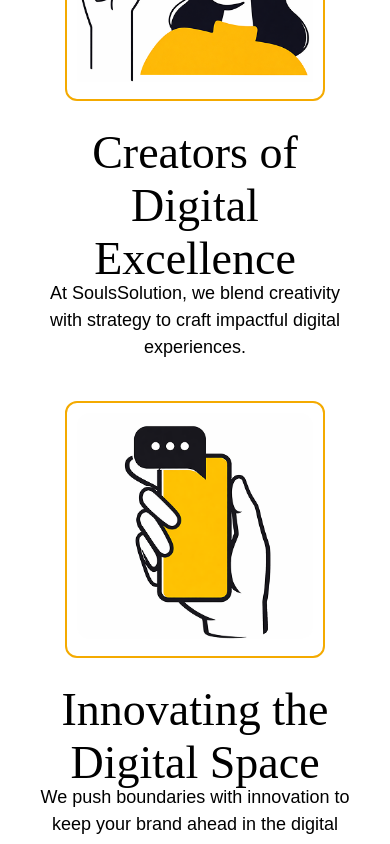
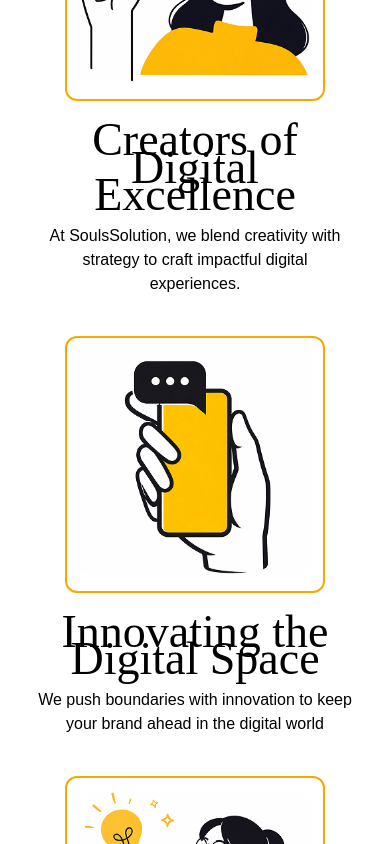
Before and after one commit to Kritikas8349/Digital_Marketing, a React (Vite) app: page / in a window 390 px wide. Shown: the part 1220-2064 px from the top of the page. Built offline with nearby package versions, Linux system fonts and the light colour scheme; a web font is replaced by a local one.

Commit message:
final push

```diff
--- a/src/components/Footer.css
+++ b/src/components/Footer.css
@@ -213,12 +213,12 @@
 @media(max-width:480px) {
 
     .top-heading {
-        line-height: 0.6;
+        line-height: 0.53;
         font-size: 54px;
     }
 
     .top-img {
-        margin-top: -26px;
+        margin-top: -33px;
         max-width: 150px;
     }
 
--- a/src/pages/Home.css
+++ b/src/pages/Home.css
@@ -329,11 +329,13 @@
 
     .text h3 {
       font-size: 46px;
-      margin-bottom: -5px;
+      /* margin-bottom: -5px; */
+      line-height: .6;
     }
 
     .text p {
-      font-size: 18px;
+      font-size: 16px;
+      margin-top: 15px;
     }
   }
 
@@ -839,11 +841,14 @@
     }
 
     .w-card h2 {
-        font-size: 36px;
+        font-size: 40px;
+        line-height: 0.6;
+
     }
 
     .w-card p {
         font-size: 14px;
+        margin-top: 10px;
     }
 }
 
@@ -997,7 +1002,7 @@
     }
 
     .faq-question span:first-child {
-        font-size: 14px;
+        font-size: 15px;
     }
 
     .faq-answer p {
@@ -1099,7 +1104,7 @@
 
 .t-content h2 {
     font-family: 'Jomhuria', cursive;
-    font-size: 38px;
+    font-size: 58px;
     font-weight: 500;
     /* line-height: 1.05; */
     color: #111;
@@ -1207,11 +1212,11 @@
 @media(max-width:480px) {
 
     .t-content h2 {
-        font-size: 38px;
+        font-size: 32px;
     }
 
     .t-content p {
-        font-size: 14px;
+        font-size: 13px;
         line-height: 16px;
     }
 }
```
